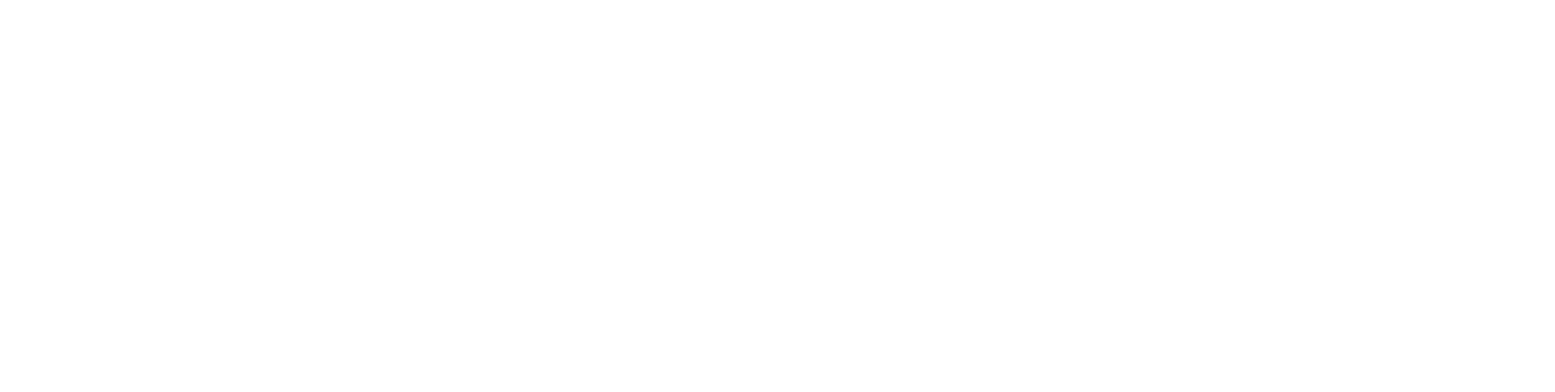
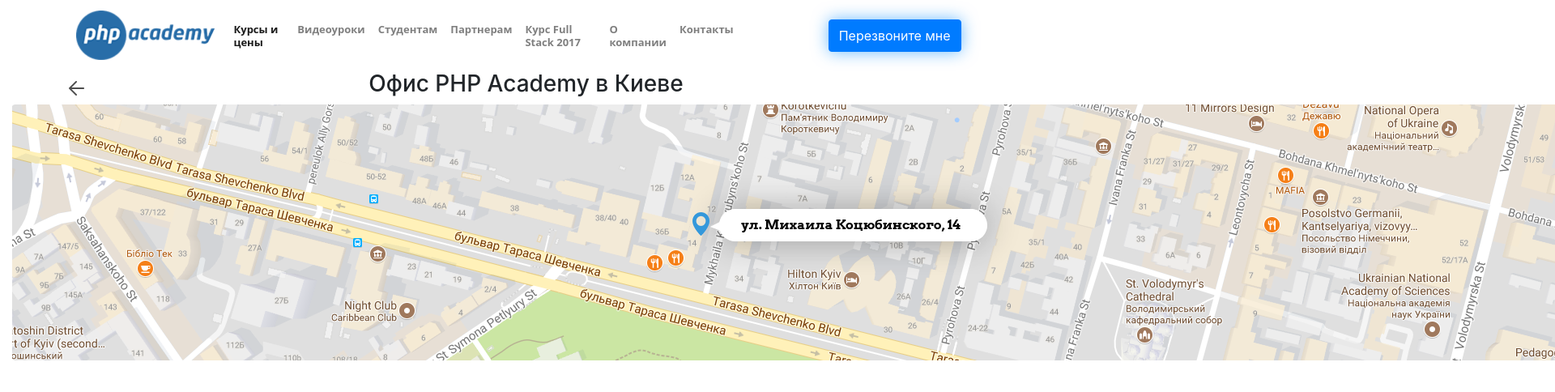
Before and after one commit to Indik47/5_PHP_Contacts_City, a plain HTML site: page src/index.html in a window 1280 px wide. Shown: the whole page at 81% size, 1920 px wide, since content can reach past the window. Drawn offline with nearby package versions, Linux system fonts and the light colour scheme.

Commit message:
header first commit

```diff
--- a/src/header.css
+++ b/src/header.css
@@ -0,0 +1,42 @@
+.container-fluid {
+    margin: 0px;
+}
+
+.navigation {
+    width: 90%;
+    margin: 0 auto;
+}
+
+.nav-item {
+    color: #000000;
+    font-family: "Open Sans";
+    font-size: 13px;
+    font-weight: 700;
+    line-height: 16px;
+}
+
+.call-me {
+    margin-left: 109px;
+    width: 170px;
+    height: 40px;
+    box-shadow: 0 0 20px rgba(11, 141, 255, 0.6);
+    border: 3px solid #3498db;
+    border-radius: 0px;
+    background-color: #3498db;
+}
+
+.navbar-brand img {
+    width: 171px;
+    height: 61px;
+}
+
+.main-title {
+    display: flex;
+    justify-content: center;
+    align-items: center;
+}
+
+.main-title__office {
+ flex-grow: 1;
+    text-align: center;
+}
--- a/src/index.html
+++ b/src/index.html
@@ -2,6 +2,7 @@
 <html lang="en">
 <head>
     <meta charset="UTF-8">
+    <link href="https://fonts.googleapis.com/css?family=Arvo" rel="stylesheet">
     <link rel="stylesheet" href="header.css">
     <link rel="stylesheet" href="main.css">
     <link rel="stylesheet" href="footer.css">
@@ -11,7 +12,56 @@
 <body>
 
 <header>
+    <div class="container-fluid">
+        <div class="navigation">
+            <nav class="navbar navbar-expand-lg navbar-light bg-transparent">
+        <a class="navbar-brand" href="#"><img src="../src/images/logo-php-acad.png" alt="logo-php-acad"></a>
 
+        <button class="navbar-toggler" type="button" data-toggle="collapse" data-target="#navbarNav" aria-controls="navbarNav" aria-expanded="false" aria-label="Toggle navigation">
+            <span class="navbar-toggler-icon"></span>
+        </button>
+
+        <div class="collapse navbar-collapse justify-content-center" id="navbarNav">
+            <ul class="navbar-nav">
+                <li class="nav-item active">
+                    <a class="nav-link" href="#">Курсы и цены <span class="sr-only">(current)</span></a>
+                </li>
+                <li class="nav-item">
+                    <a class="nav-link" href="#">Видеоуроки</a>
+                </li>
+                <li class="nav-item">
+                    <a class="nav-link" href="#">Студентам</a>
+                </li>
+                <li class="nav-item">
+                    <a class="nav-link" href="#">Партнерам</a>
+                </li>
+                <li class="nav-item">
+                    <a class="nav-link" href="#">Курс Full Stack 2017</a>
+                </li>
+                <li class="nav-item">
+                    <a class="nav-link" href="#">О компании</a>
+                </li>
+                <li class="nav-item">
+                    <a class="nav-link" href="#">Контакты</a>
+                </li>
+            </ul>
+            <button type="button" class="btn btn-primary  call-me">Перезвоните мне</button>
+        </div>
+
+        </nav>
+        </div>
+    </div>
+
+
+    <div class="container-fluid">
+        <div class="container">
+            <div class="main-title">
+                    <div class="main-title__arrow"><img src="../src/images/arrow.png" alt="arrow"></div>
+                    <div class="main-title__office"><h3>Офис PHP Academy в <span>Киеве</span></h3></div>
+            </div>
+        </div>
+        <div class="img-fluid map"><img src="../src/images/map.png" alt="map"></div>
+    </div>
 </header>
 <main>
 
```
Also changed, not shown: src/images/arrow.png (added), src/images/logo-php-acad.png (added), src/images/map.png (added).
